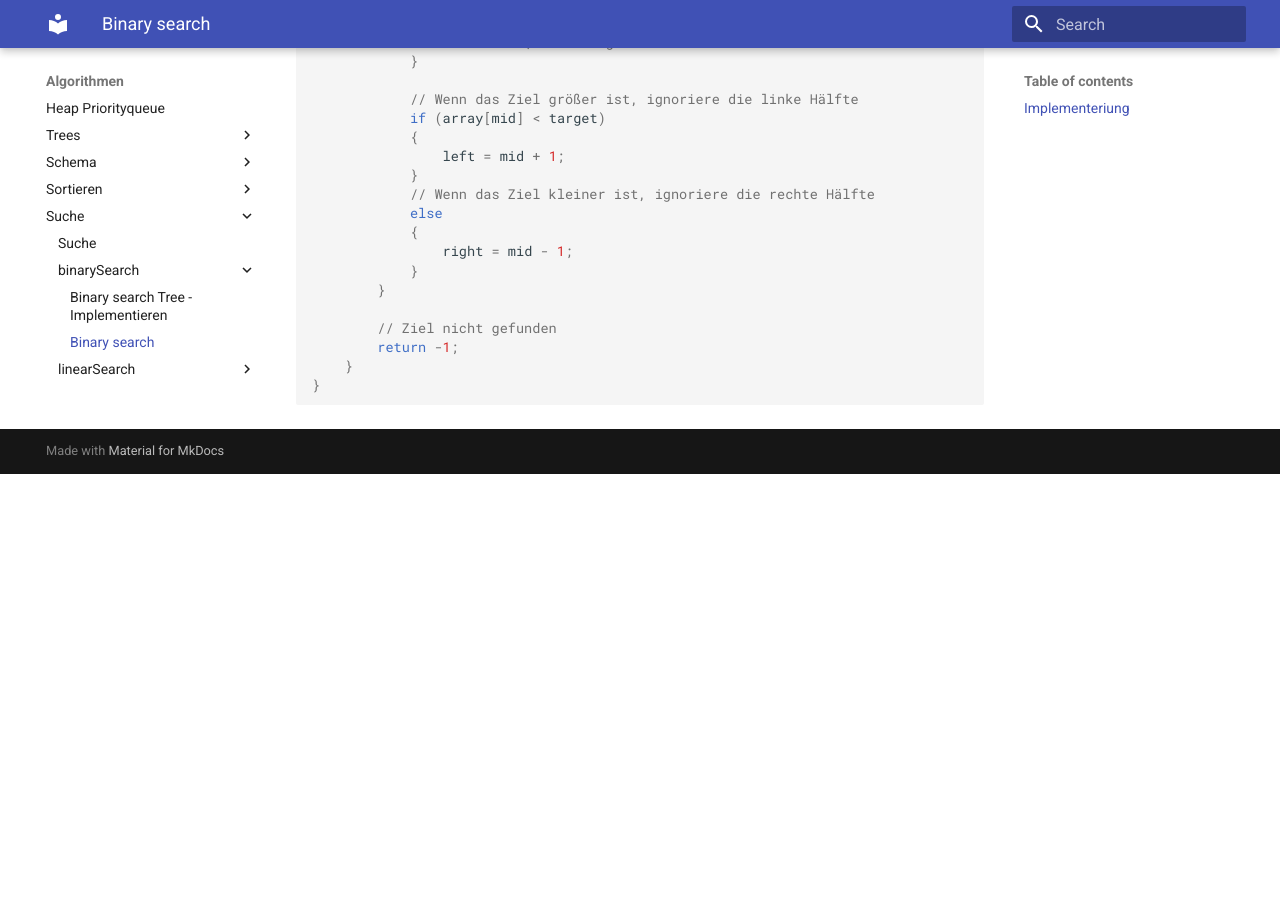
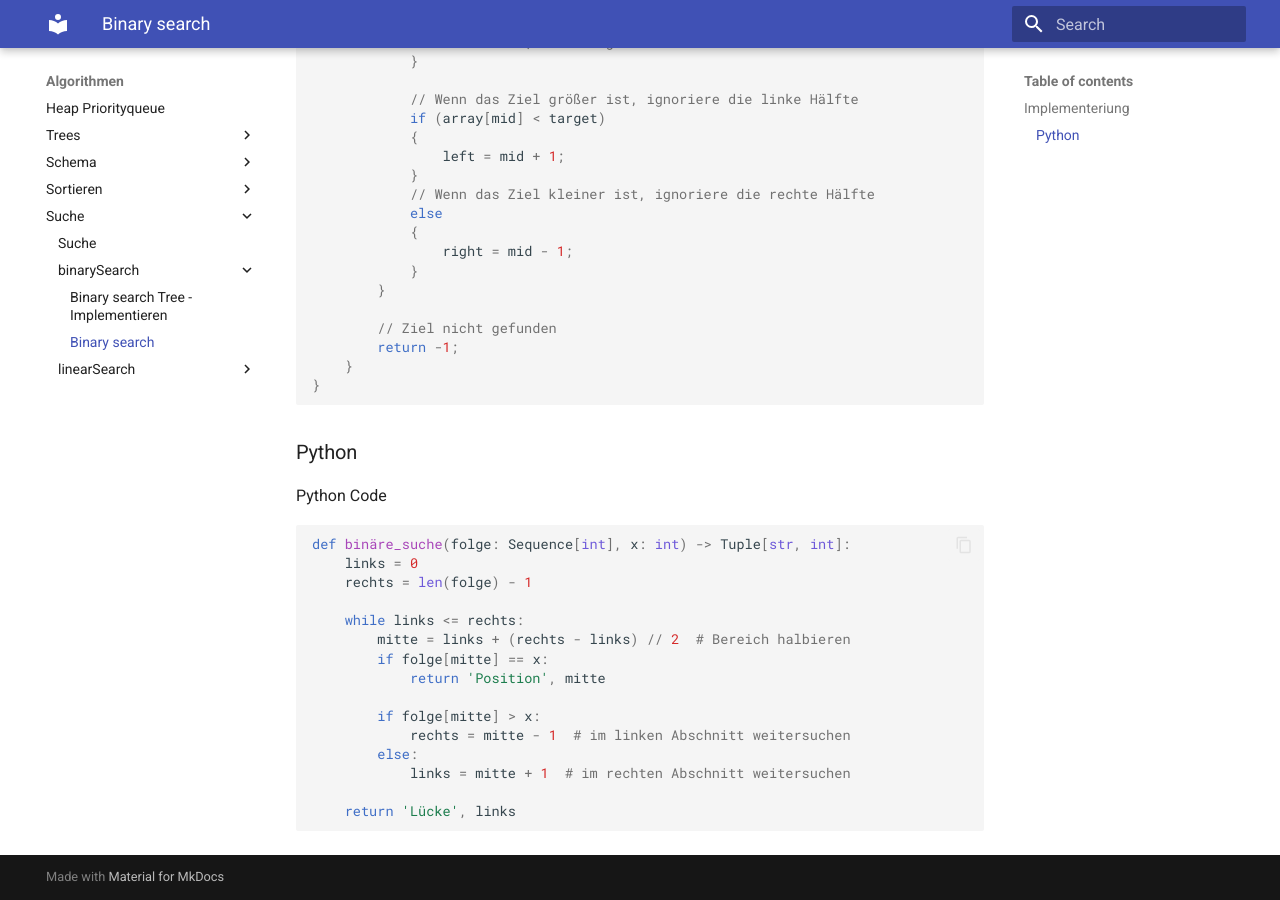
Before and after one commit to tsolenthaler/zbwAlgDs, an MkDocs documentation site: the page built from docs/algorithmen/suche/binarySearch/binary-search.md, in a window 1280 px wide and 900 px high, scrolled down 884 px. Built offline with MkDocs 1.6.1 and Material for MkDocs 9.7.7, drawn with Linux system fonts in a browser that asks for light colours; before the commit the page ends 1358 px from its top, so only the background shows below that.

Commit message:
add Python implementation of binary search algorithm to documentation

````diff
--- a/docs/algorithmen/suche/binarySearch/binary-search.md
+++ b/docs/algorithmen/suche/binarySearch/binary-search.md
@@ -57,3 +57,23 @@ class Program
     }
 }
 ```
+
+### Python
+Python Code
+```Python
+def binäre_suche(folge: Sequence[int], x: int) -> Tuple[str, int]:
+    links = 0
+    rechts = len(folge) - 1
+
+    while links <= rechts:
+        mitte = links + (rechts - links) // 2  # Bereich halbieren
+        if folge[mitte] == x:
+            return 'Position', mitte
+
+        if folge[mitte] > x:
+            rechts = mitte - 1  # im linken Abschnitt weitersuchen
+        else:
+            links = mitte + 1  # im rechten Abschnitt weitersuchen
+
+    return 'Lücke', links
+```
````
